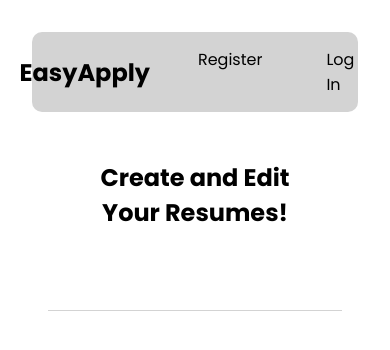
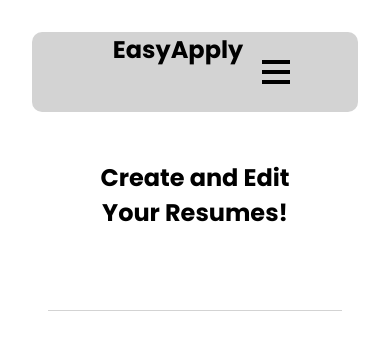
Before and after one commit to JoelPaterno/easy-apply, a Flask app: page / in a window 390 px wide. Shown: the top 350 px of the page. Run offline with Flask 3, Linux system fonts and the light colour scheme; the visitor is signed in with stand-in values (Sample User, id 1).

Commit message:
Created hamburger menu and mobile responsive nav
When users view the nav bar on mobile the hamburger menu shows up and
the links are displayed, better UI

```diff
--- /dev/null
+++ b/easyapplyapp/static/base.js
@@ -0,0 +1,16 @@
+const hamburger = document.getElementsByClassName("hamburger")[0];
+const navlinks = document.getElementsByClassName("nav-links")[0];
+let menuOpen = false;
+
+hamburger.addEventListener('click', () => {
+    console.log("hamburger clicked");
+    console.log(menuOpen);
+    if (menuOpen == false) {
+        navlinks.style.display = "block";
+        menuOpen = true;
+    }
+    else if (menuOpen == true) {
+        navlinks.style.display = "none";
+        menuOpen = false;
+    }
+});
--- a/easyapplyapp/static/style.css
+++ b/easyapplyapp/static/style.css
@@ -151,6 +151,41 @@ header {
 nav ul li a:hover {
     color: #444;
     transform: scale(1.1);
+}
+
+.hamburger {
+    display: none;
+    cursor: pointer;
+    width: 34px;
+}
+
+.hamburger .bar {
+    flex-basis: 100%;
+    height: 4px;
+    background-color: #000;
+    margin: 3px;
+}
+
+@media (max-width: 768px) {
+    nav {
+        flex-wrap: wrap;
+    }
+
+    .hamburger {
+        display: flex;
+        flex-wrap: wrap;
+    }
+
+    .logo {
+        height: 80px;
+    }
+
+    .nav-links {
+        display: none;
+        flex-basis: 100%;
+        flex-wrap: wrap;
+    }
+
 }
 
 .content {
--- a/easyapplyapp/templates/app/index.html
+++ b/easyapplyapp/templates/app/index.html
@@ -28,4 +28,5 @@
       <hr>
     {% endif %}
   {% endfor %}
+
 {% endblock %}
--- a/easyapplyapp/templates/base.html
+++ b/easyapplyapp/templates/base.html
@@ -10,7 +10,15 @@
   </head>
   <body>
     <nav>
+      <div class="logo">
         <h1>EasyApply</h1>
+      </div>
+      <div class="hamburger">
+        <div class="bar"></div>
+        <div class="bar"></div>
+        <div class="bar"></div>
+      </div>
+      <div class="nav-links">
         <ul>
           {% if user %}
             <li><a href="{{ url_for('profile.index') }}">Home</a>
@@ -21,6 +29,7 @@
             <li><a href="{{ url_for('auth.login') }}">Log In</a>
           {% endif %}
         </ul>
+      </div>
     </nav>
     <section class="content">
       <header>
@@ -31,5 +40,6 @@
       {% endfor %}
       {% block content %}{% endblock %}
     </section>
+    <script src="{{ url_for('static', filename='base.js') }}"></script>
   </body>
 </html>
```
Also changed, not shown: README.md. Lines whose indentation alone changed are shown as unchanged.
